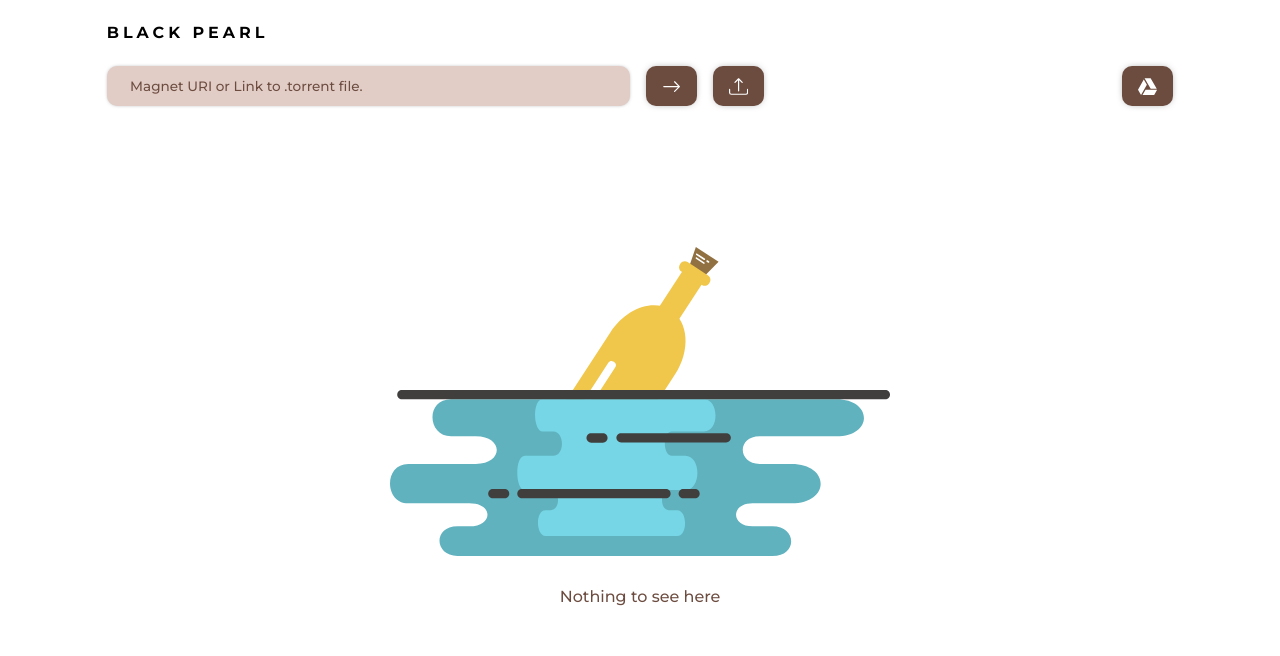
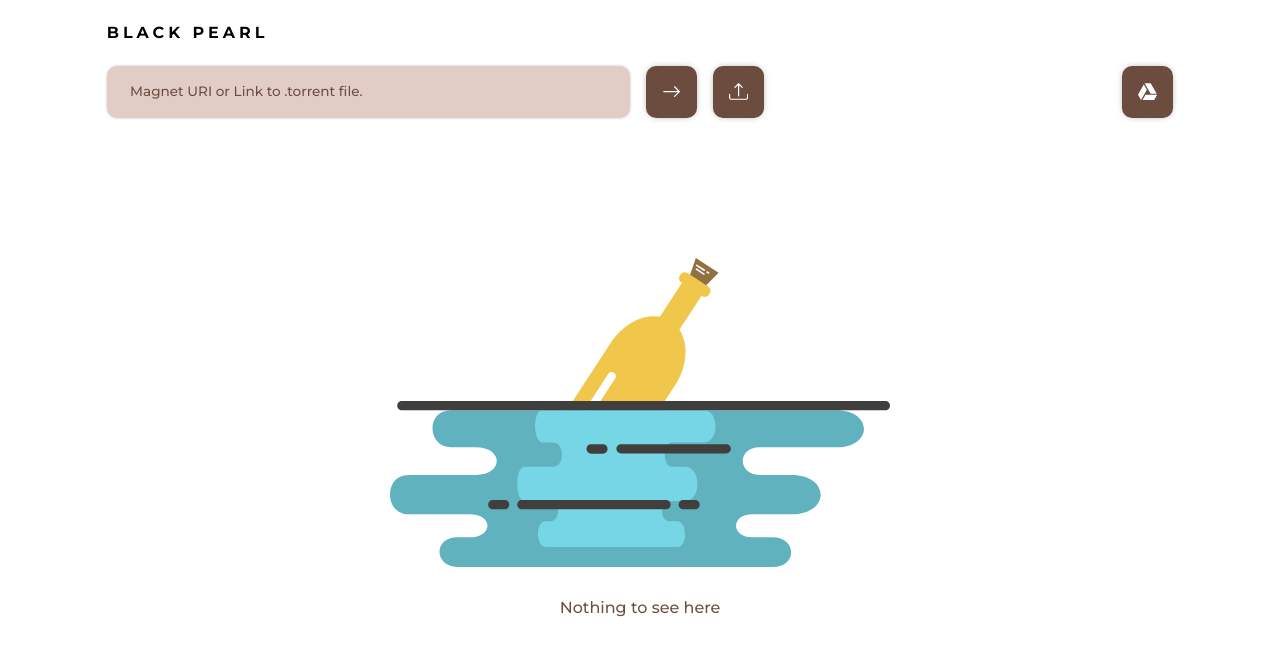
Before and after one commit to sarangnx/torrent-webapp, a Vue app: page /app in a window 1280 px wide. Shown: the top 656 px of the page. Built offline with nearby package versions, Linux system fonts and the light colour scheme.

Commit message:
🌟 feat: added pointer cursor

```diff
--- a/src/assets/styles/app.scss
+++ b/src/assets/styles/app.scss
@@ -64,9 +64,11 @@ body {
     background: #6d4c40;
     border: 0px;
     border-radius: 10px;
-    padding: 0px 1rem;
+    padding: 1rem;
     box-shadow: 0px 0px 10px -5px black;
     outline: none;
+    cursor: pointer;
+
     &:active {
         box-shadow: inset 4px 4px 5px -5px black;
         transform: scale(0.96, 0.96);
```
